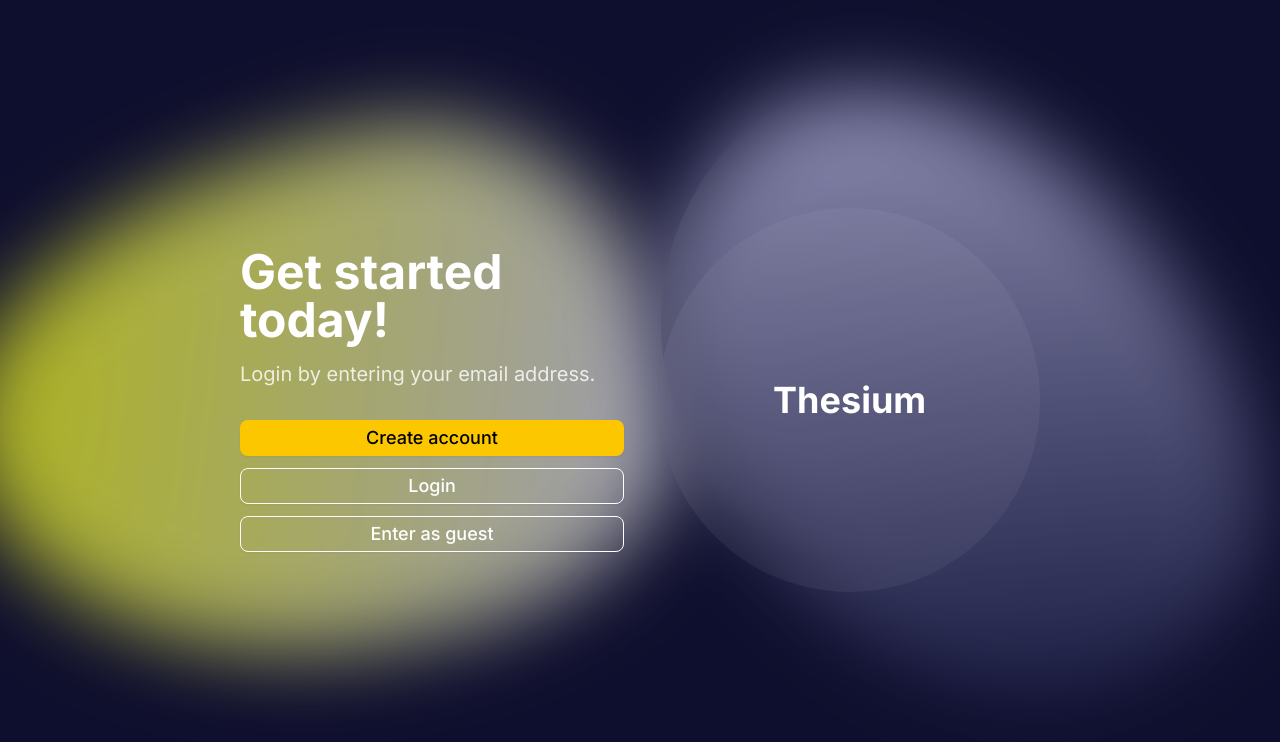
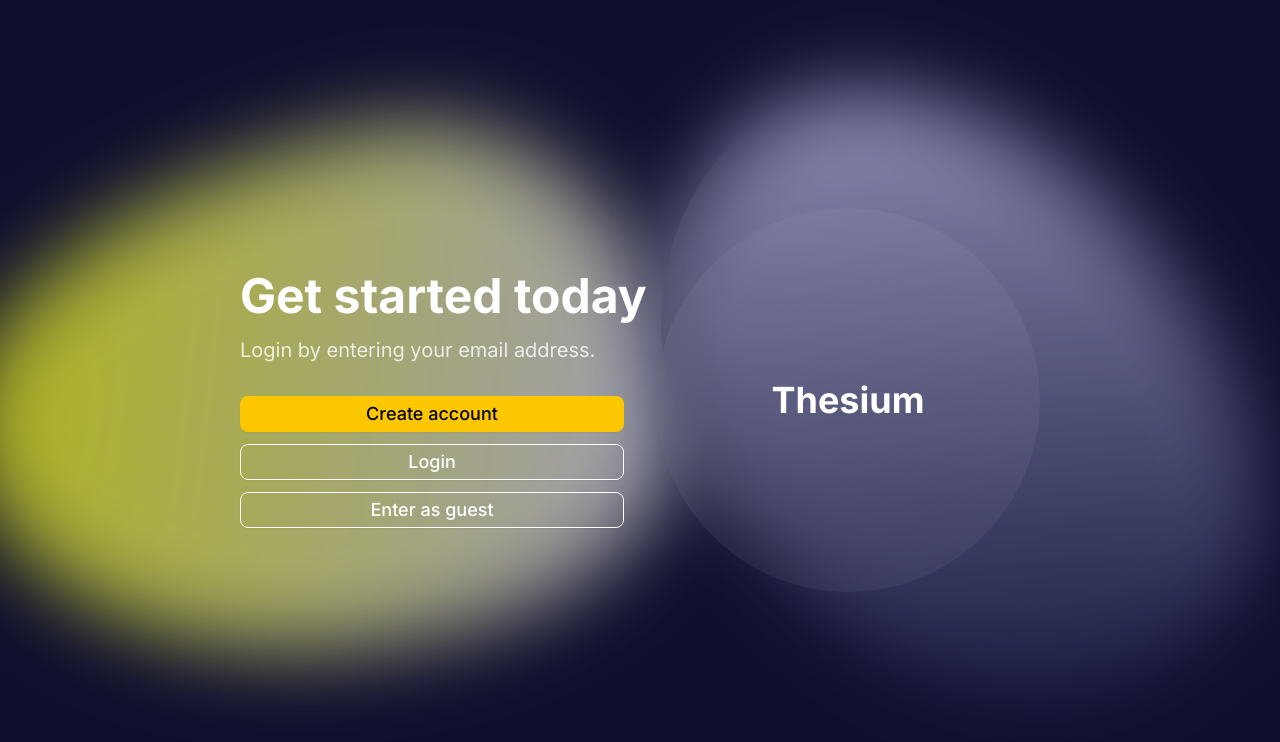
Before and after one commit to Ohbra/nextjs-boilerplate, a Next.js app: page /src/app/get-started in a window 1280 px wide. Shown: the top 742 px of the page. Built offline with nearby package versions, Linux system fonts and the light colour scheme.

Commit message:
eat(deployment) test 29

```diff
--- a/app/src/app/get-started/page.tsx
+++ b/app/src/app/get-started/page.tsx
@@ -39,7 +39,7 @@ export default function GetStarted() {
                 isDesktop ? "text-5xl" : "text-2xl md:text-4xl"
               } font-bold mb-4`}
             >
-              Get started today!
+              Get started today
             </h1>
             <p
               className={`${
```
